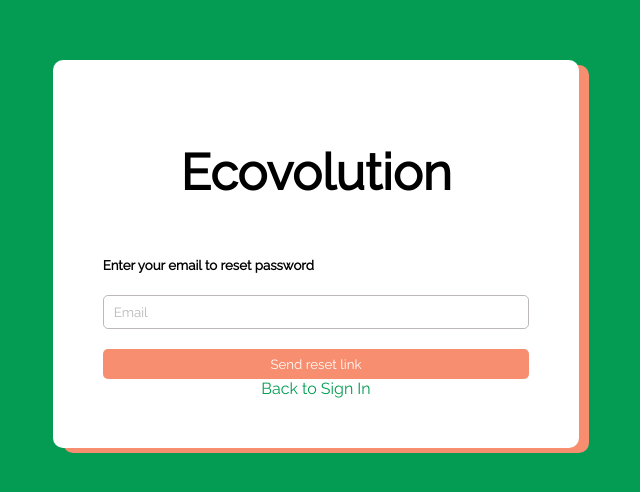
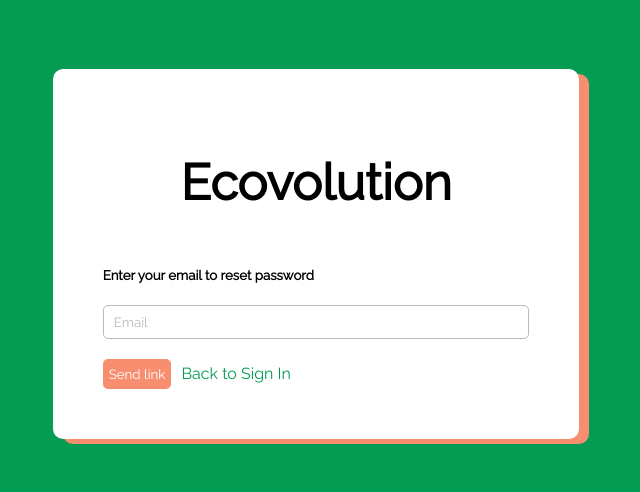
Before and after one commit to hinagawa/ecovolution, a React (Create React App) app in the folder frontend/: page /forgot-password in a window 1280 px wide. Shown: the part 146-638 px from the top of the page, without its empty margins (374-1014 px from the left). Built offline with nearby package versions, Linux system fonts and the light colour scheme.

Commit message:
change style

```diff
--- a/frontend/src/components/Button/styles.module.css
+++ b/frontend/src/components/Button/styles.module.css
@@ -4,7 +4,6 @@
   border: none;
   border-radius: 5px;
   height: 30px;
-  width: 100%;
 }
 
 .link {
--- a/frontend/src/pages/Auth/ForgotPassword.jsx
+++ b/frontend/src/pages/Auth/ForgotPassword.jsx
@@ -16,13 +16,8 @@ function ResetPassword() {
           <h5> Enter your email to reset password</h5>
           <Input id='email' placeholder='Email' />
           <div className={styles.forgotFooter}>
-            <Button text='Send reset link' />
-            <div>
-              <Link
-                text='Back to Sign In'
-                href='/sign-in'
-              />
-            </div>
+            <Button text='Send link' />
+            <Link text='Back to Sign In' href='/sign-in' />
           </div>
         </Form>
       </div>
--- a/frontend/src/pages/Auth/styles.module.css
+++ b/frontend/src/pages/Auth/styles.module.css
@@ -65,6 +65,6 @@ h1 {
 }
 .forgotFooter {
   display: flex;
-  flex-direction: column;
+  flex-direction: row;
   align-items: center;
 }
```
Also changed, not shown: frontend/src/pages/Auth/index.jsx (deleted, +0 -10 lines).
